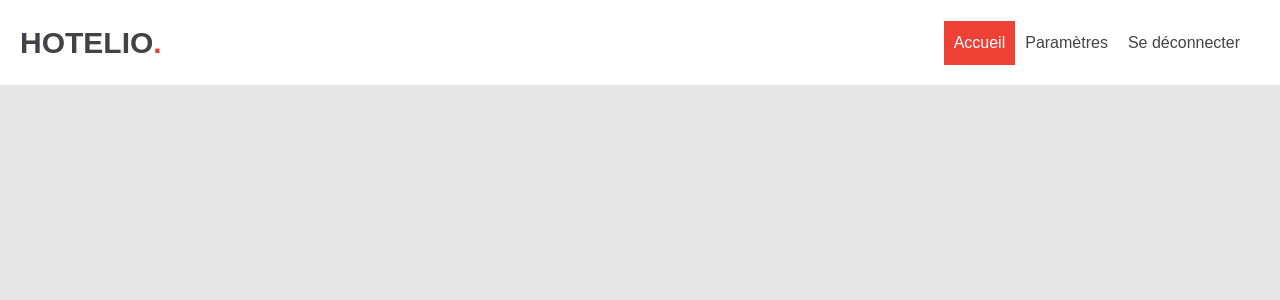
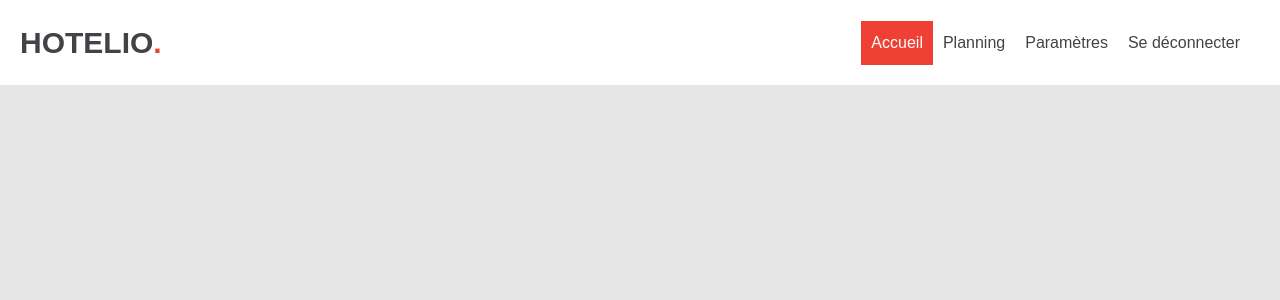
Before and after one commit to ermos/3wa-project, a PHP site: page / in a window 1280 px wide. Shown: the top 300 px of the page. Run offline with PHP 8.4, Linux system fonts and the light colour scheme; the visitor is signed in with stand-in values (Sample User, id 1).

Commit message:
wip: ui dashboard

```diff
--- a/src/views/board.php
+++ b/src/views/board.php
@@ -11,6 +11,7 @@
         <a href="/"><h1 class="header__logo"><?= APP_NAME ?><span>.</span></h1></a>
         <nav class="header__nav">
             <a <?= CURRENT_PAGE === "Home" ? 'class="active"' : '' ?> href="/">Accueil</a>
+            <a href="#">Planning</a>
             <a href="#">Paramètres</a>
             <a href="/?p=logout">Se déconnecter</a>
         </nav>
```
